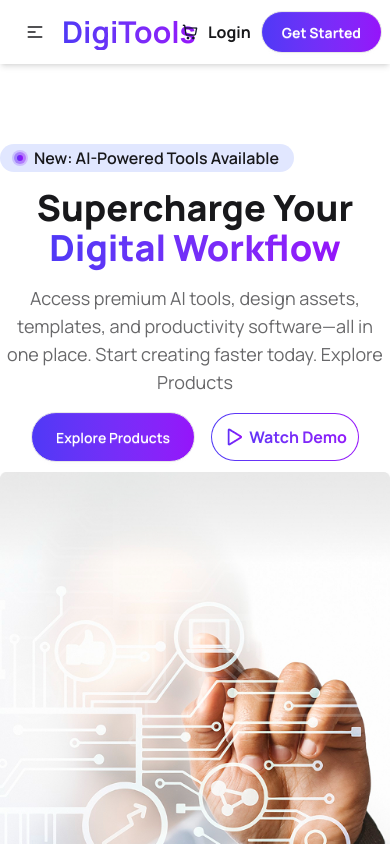
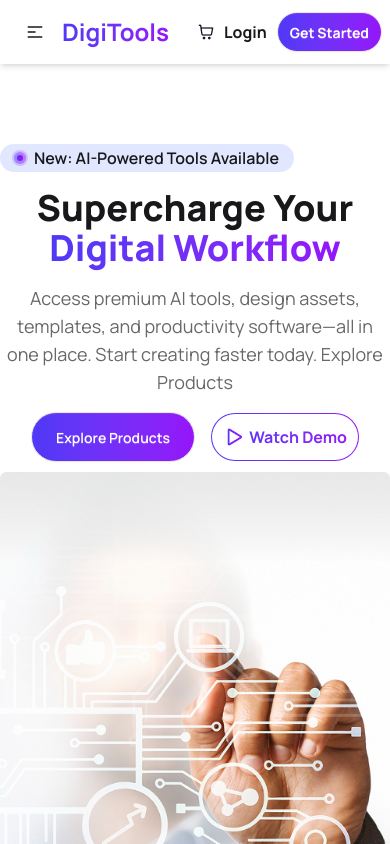
Before and after one commit to sazeeb-saha/B13-A6-Digitools-Platform, a React (Vite) app: page / in a window 390 px wide. Shown: the top 844 px of the page. Built offline with nearby package versions, Linux system fonts and the light colour scheme.

Commit message:
navbar button responsive

```diff
--- a/src/components/navbar/Navbar.jsx
+++ b/src/components/navbar/Navbar.jsx
@@ -50,7 +50,7 @@ const Navbar = () => {
                 </li>
               </ul>
             </div>
-            <a className="text-3xl font-bold bg-linear-to-r from-[#4F39F6] to-[#9514FA] bg-clip-text text-transparent ">
+            <a className="text-2xl md:text-3xl font-bold bg-linear-to-r from-[#4F39F6] to-[#9514FA] bg-clip-text text-transparent ">
               DigiTools
             </a>
           </div>
@@ -78,7 +78,7 @@ const Navbar = () => {
             <p className="font-bold">
               <a href="">Login</a>
             </p>
-            <a className="btn  text-white font-bold bg-linear-to-r  from-[#4F39F6] to-[#9514FA] rounded-full p-5">
+            <a className="btn  text-white font-bold bg-linear-to-r  from-[#4F39F6] to-[#9514FA] rounded-full p-3 md:p-5">
               Get Started
             </a>
           </div>
```
